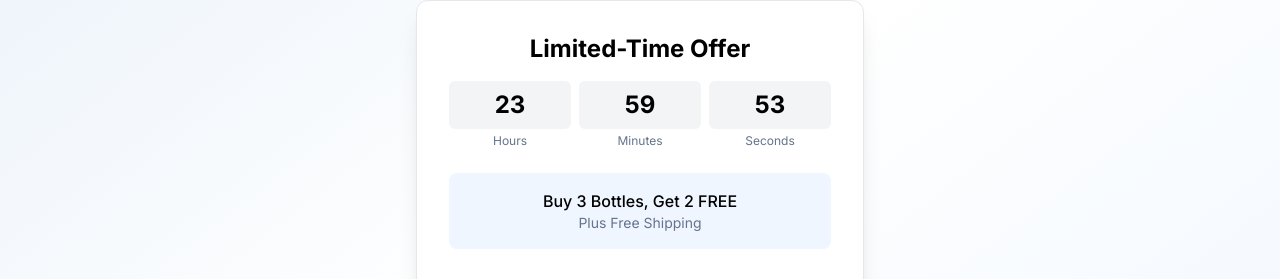
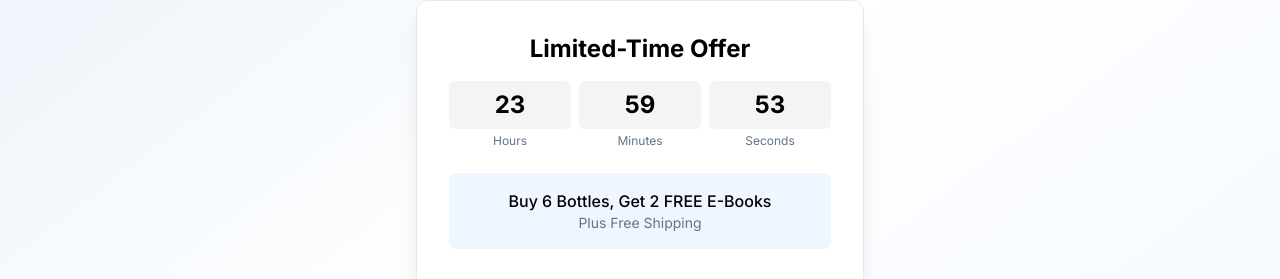
Before and after one commit to Yussef-Makhlouf/health-supplements-landing, a Next.js app: page / in a window 1280 px wide. Shown: the part 8754-9033 px from the top of the page. Built offline with nearby package versions, Linux system fonts and the light colour scheme.

Commit message:
change counter offer

```diff
--- a/app/page.tsx
+++ b/app/page.tsx
@@ -535,7 +535,7 @@ export default function Home() {
                   </div>
                   <div className="space-y-4">
                     <div className="bg-blue-50 p-4 rounded-lg mb-6">
-                      <p className="font-medium text-center">Buy 3 Bottles, Get 2 FREE</p>
+                      <p className="font-medium text-center"> Buy 6 Bottles, Get 2 FREE  E-Books</p>
                       <p className="text-sm text-muted-foreground text-center">Plus Free Shipping</p>
                     </div>
                     <Button
```
